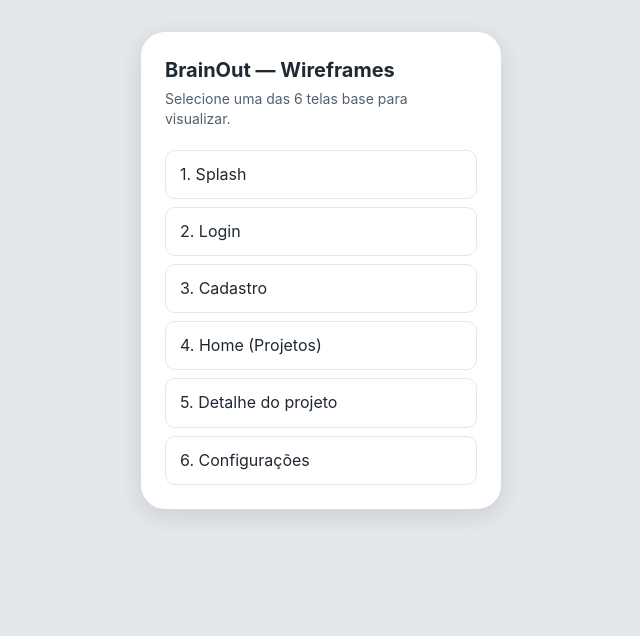
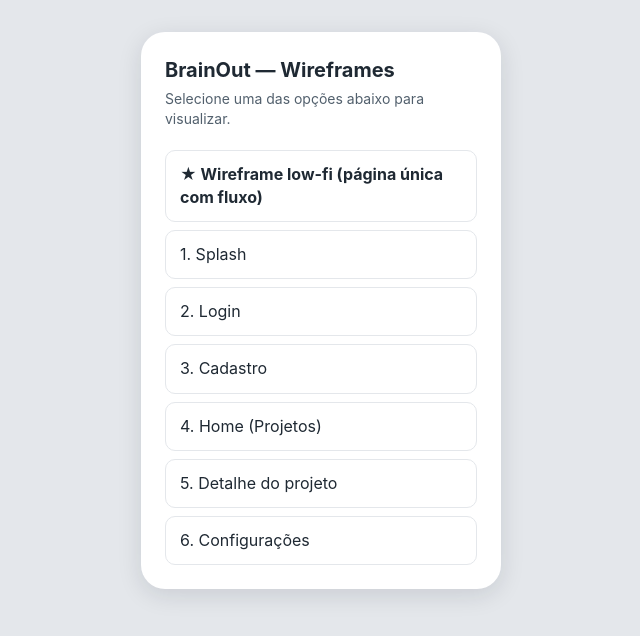
Before and after one commit to joao-pedro-gms/BrainOut, a plain HTML site: page docs/wireframes/index.html in a window 1280 px wide. Shown: the whole page, without its empty margins (319-959 px from the left). Drawn offline with Linux system fonts and the light colour scheme.

Commit message:
docs(wireframes): destacar wireframe low-fi no index hub

```diff
--- a/docs/wireframes/index.html
+++ b/docs/wireframes/index.html
@@ -51,8 +51,9 @@
 <body>
   <main class="index" aria-label="Índice dos wireframes do BrainOut">
     <h1>BrainOut — Wireframes</h1>
-    <p>Selecione uma das 6 telas base para visualizar.</p>
+    <p>Selecione uma das opções abaixo para visualizar.</p>
     <ul>
+      <li><a href="lo-fi.html"><strong>★ Wireframe low-fi (página única com fluxo)</strong></a></li>
       <li><a href="splash.html">1. Splash</a></li>
       <li><a href="login.html">2. Login</a></li>
       <li><a href="register.html">3. Cadastro</a></li>
```
